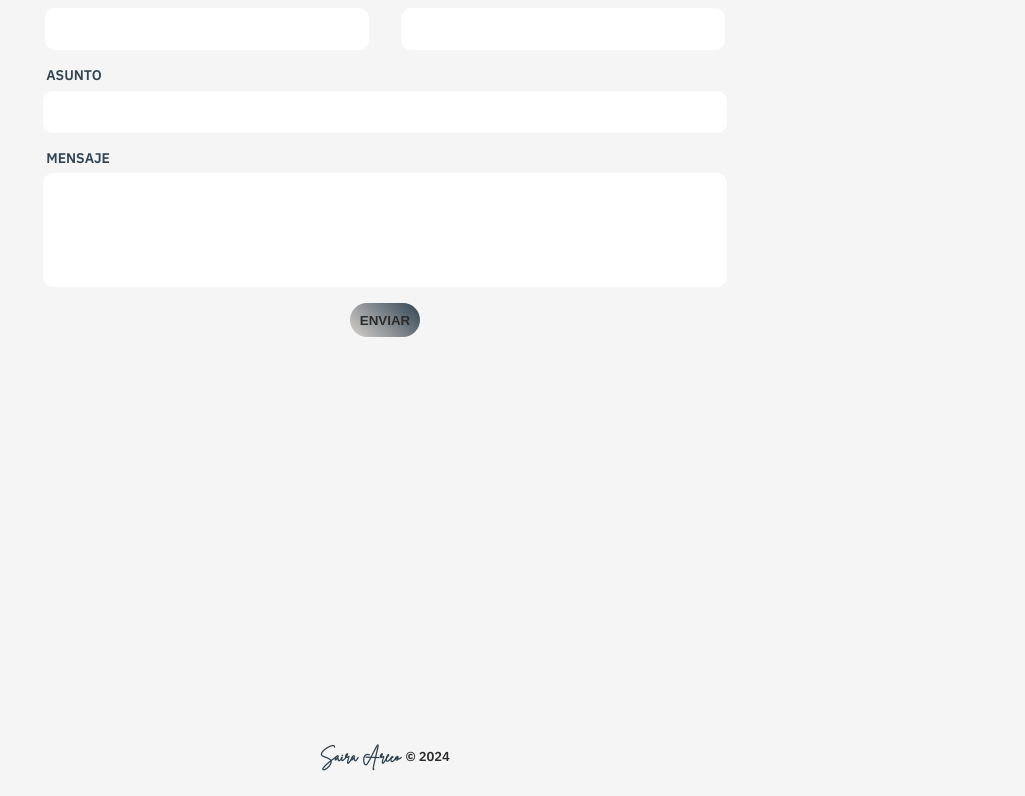
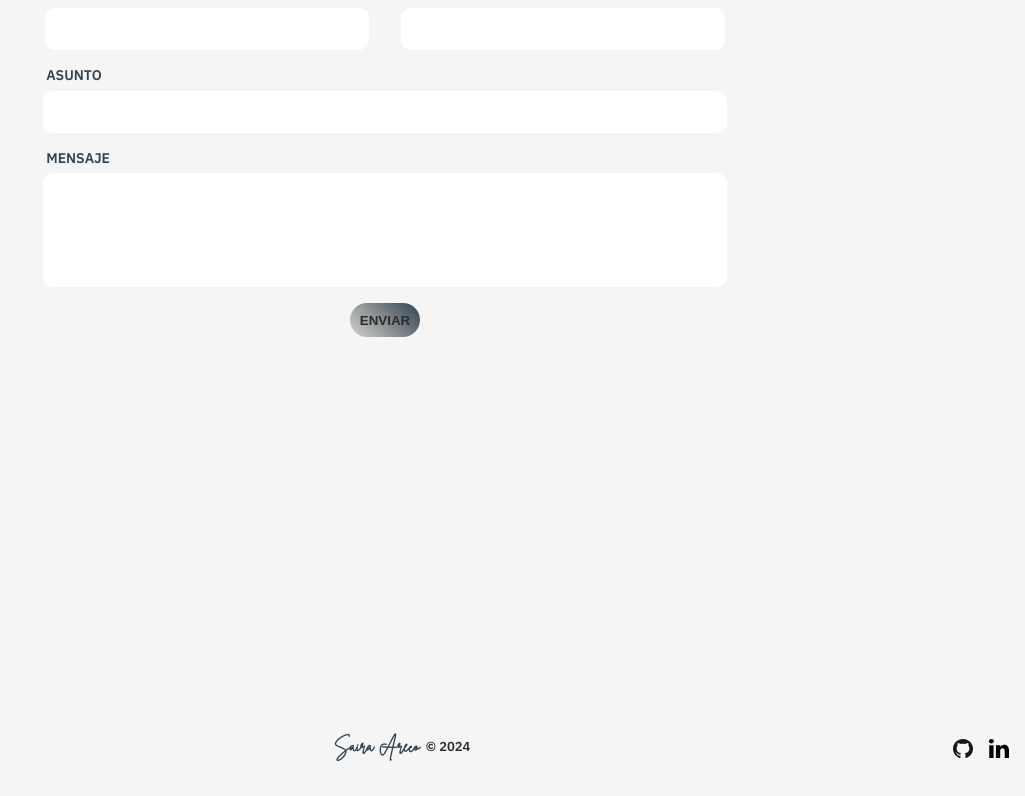
Before and after one commit to sairaareco/portfolio, a Next.js app in the folder client/: page / in a window 1280 px wide. Shown: the part 3378-4174 px from the top of the page, without its empty margins (255-1280 px from the left). Built offline with nearby package versions, Linux system fonts and the light colour scheme.

Commit message:
adiciones al footer

```diff
--- a/client/app/components/Contact.tsx
+++ b/client/app/components/Contact.tsx
@@ -32,7 +32,6 @@ const Contact = () => {
                         <input type="text"
                         id="message"
                         className={styles.inputMessage}/>
-
                     </div>
                 </section>
                 <button className={styles.buttonSubmit}> ENVIAR </button>
--- a/client/app/components/Footer.tsx
+++ b/client/app/components/Footer.tsx
@@ -5,6 +5,14 @@ const Footer = () => {
     return(
         <main className={styles.containerFooter}>
             <h4 className={styles.textFooter}> <span className={styles.name}> Saira Areco </span> © 2024 </h4>
+            <div className={styles.socialMediaFooter}>
+            <a href="https://github.com/sairaareco" target="_blank" rel="noopener noreferrer">
+                  <img src="/images/github.svg" alt="logo de github" width={20} className={styles.imageGithub}/>
+                </a>
+                <a href="https://www.linkedin.com/in/saira-areco/" target="_blank" rel="noopener noreferrer">
+                  <img src="/images/linkedin.svg" alt="logo de linkedin" width={20} className={styles.imageLinkedin}/>
+                </a>
+            </div>
         </main>
     )
 };
--- a/client/app/styles/Contact.module.css
+++ b/client/app/styles/Contact.module.css
@@ -14,6 +14,7 @@
     border-radius: 20px;
     color: #2b2b2b;
 }
+/* Estilos del formulario */
 .form {
     display: flex;
     flex-direction: column;
@@ -28,30 +29,44 @@
     align-items: center;
     justify-content: center;
 }
+/* Estilos de la seccion: nombre - email */
 .personalInfoContainer {
     display: flex;
-}
-.messageContainer {
-    display: flex;
-    flex-direction: column;
 }
 .inputGroup {
     display: flex;
     flex-direction: column;
 }
-/* .label {
+.labelName {
     font-size: 14px;
     color: #304352;
-    margin-bottom: 0.4rem;
     font-weight: 600;
-} */
+    margin-left: 1rem;
+}
 .inputData {
     height: 2.5rem;
     width: 20rem;
     border: none;
     border-radius: 10px;
-    /* margin: 1rem 1rem ; */
     margin: 0.4rem 1rem 1rem 1rem;
+}
+.labelEmail {
+    font-size: 14px;
+    color: #304352;
+    font-weight: 600;
+    margin-left: 1rem;
+}
+/* Estilos de la seccion asunto - mensaje */
+.messageContainer {
+    display: flex;
+    flex-direction: column;
+}
+.labelSubject {
+    font-size: 14px;
+    color: #304352;
+    margin-bottom: 0.4rem;
+    font-weight: 600;
+    margin-left: 0.2rem;
 }
 .input {
     height: 2.5rem;
@@ -59,12 +74,19 @@
     border: none;
     border-radius: 10px;
 }
+.labelMessage {
+    font-size: 14px;
+    font-weight: 600;
+    color: #304352;
+    margin: 1rem 0rem 0.4rem 0.2rem;
+}
 .inputMessage {
     height: 7rem;
     width: 42.5rem;
     border: none;
     border-radius: 10px;
 }
+/* Boton enviar del formulario */
 .buttonSubmit {
     border-radius: 20px;
     border: none;
@@ -74,36 +96,3 @@
     font-weight: 600;
     margin-top: 1rem;
 }
-
-
-.labelName {
-    font-size: 14px;
-    color: #304352;
-    font-weight: 600;
-    margin-left: 1rem;
-}
-.labelEmail {
-    font-size: 14px;
-    color: #304352;
-    font-weight: 600;
-    margin-left: 1rem;
-}
-.labelSubject {
-    font-size: 14px;
-    color: #304352;
-    margin-bottom: 0.4rem;
-    font-weight: 600;
-    margin-left: 0.2rem;
-}
-.labelMessage {
-    font-size: 14px;
-    font-weight: 600;
-    color: #304352;
-    /* margin-bottom: 0.4rem;
-    margin-left: 0.2rem;
-    margin-top: 1rem; */
-
-    margin: 1rem 0rem 0.4rem 0.2rem;
-
-
-}
--- a/client/app/styles/Footer.module.css
+++ b/client/app/styles/Footer.module.css
@@ -1,22 +1,26 @@
 
 .containerFooter {
+    display: grid;
+    grid-template-columns: 2fr 1fr;
+}
+.textFooter {
     display: flex;
-    justify-content: center;
+    justify-content: flex-end;
     align-items: center;
-    padding: 0.7rem;
+    margin-right: 8rem;
+    font-size: 13px;
+    color: #2b2b2b;
 }
 .name {
     font-family: 'BrittanySignature', sans-serif;
     color: #304352;
-    font-size: 16px;
+    font-size: 17px;
+    margin-right: 0.4rem;
 }
-.textFooter {
-    font-size: 13px;
-    color: #2b2b2b;
+.socialMediaFooter {
+    display: flex;
+    justify-content: flex-end;
+    margin-right: 1rem;
+    margin-top: 1.3rem;
+    gap: 1rem;
 }
-
-
-
-/*
-Ambos enfoques, sr-only y aria-hidden="true", son estrategias para abordar diferentes aspectos de la accesibilidad web y se utilizan para garantizar que las páginas web sean más accesibles para personas con discapacidades, especialmente aquellas que utilizan tecnologías de asistencia como lectores de pantalla.
-*/
```
